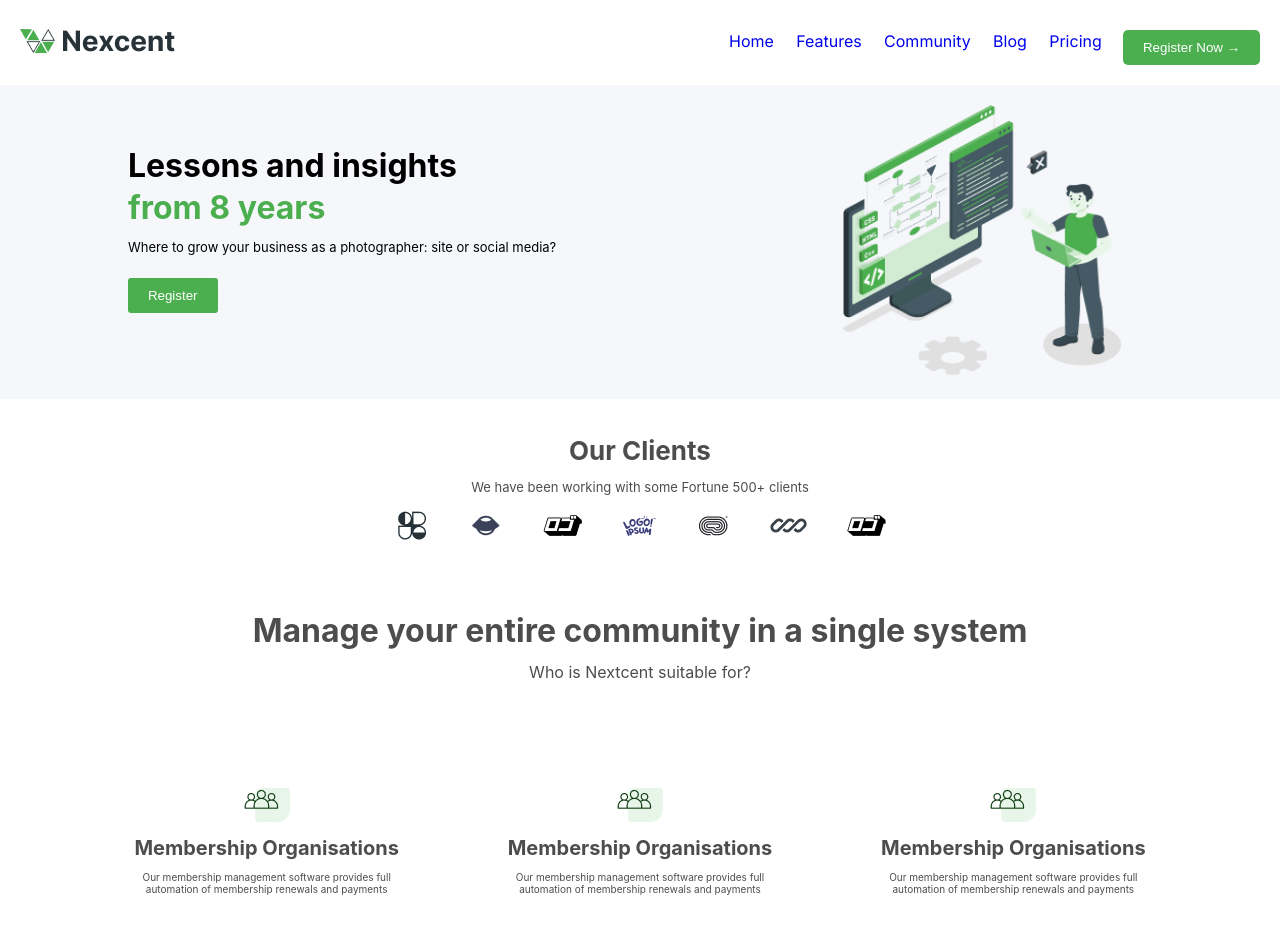
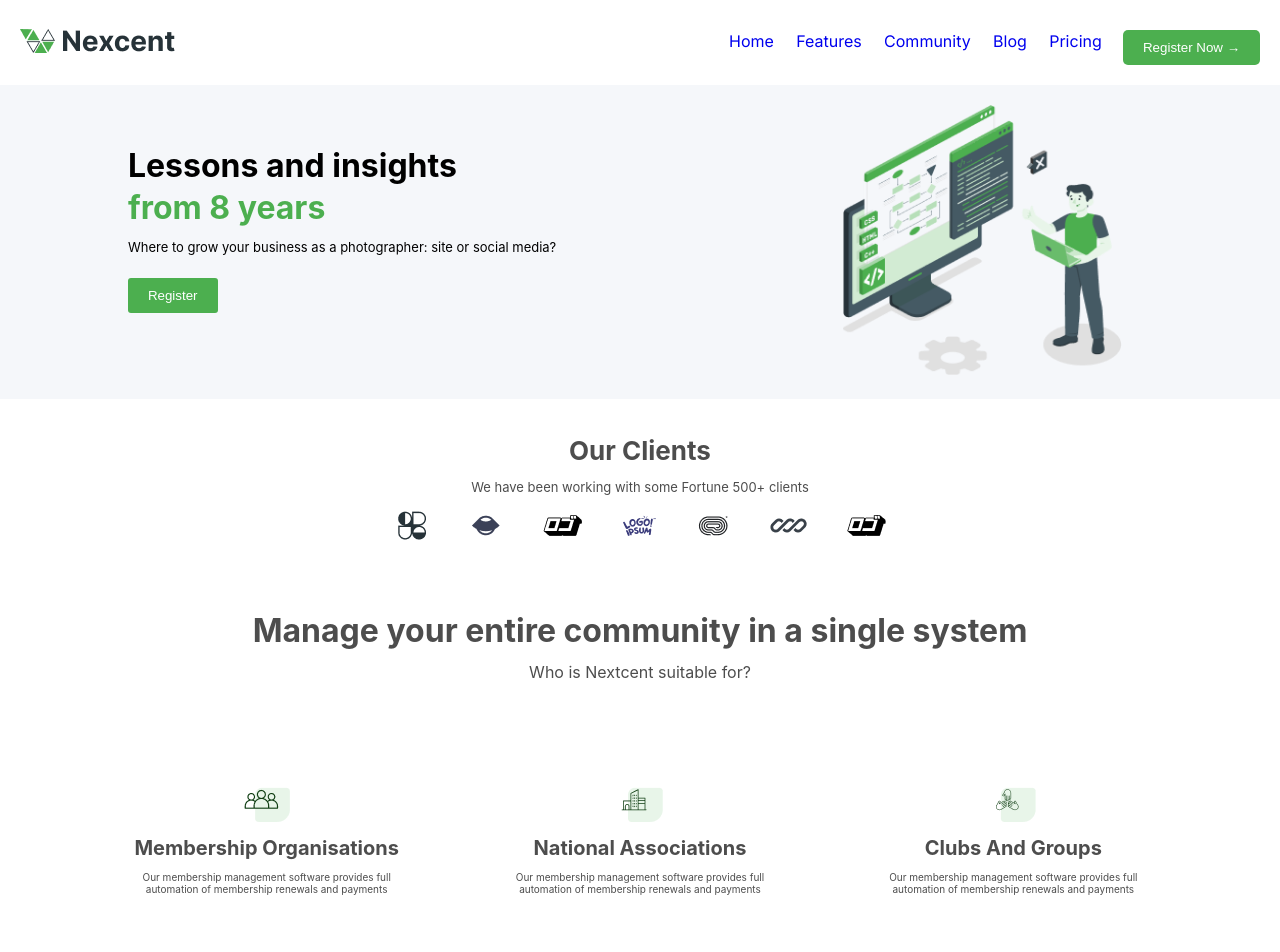
Before and after one commit to palomareynolds/agency-page, a React (Create React App) app: page / in a window 1280 px wide. Shown: the top 952 px of the page. Built offline with nearby package versions, Linux system fonts and the light colour scheme.

Commit message:
refactor: blocksText

```diff
--- a/src/components/TextBlocks/TextBlocks.js
+++ b/src/components/TextBlocks/TextBlocks.js
@@ -2,6 +2,10 @@ import React from "react";
 import "./TextBlocks.css";
 import Blocks from "./Blocks-component/Blocks";
 import icon1 from "./Blocks-component/img/Icon.png";
+import icon2 from "./Blocks-component/img/Icon (1).png";
+import icon3 from "./Blocks-component/img/Icon (2).png";
+
+
 
 function TextBlocks(props) {
     return (
@@ -17,22 +21,22 @@ function TextBlocks(props) {
                     image={icon1}
                     title="Membership Organisations"
                     text="Our membership management
-                    software provides full automation of membership
-                    renewals and payments"
+                    software provides full automation of
+                    membership renewals and payments"
                 />
                  <Blocks
-                    image={icon1}
-                    title="Membership Organisations"
+                    image={icon2}
+                    title="National Associations"
                     text="Our membership management
                     software provides full automation of membership
                     renewals and payments"
                 />
                 <Blocks
-                    image={icon1}
-                    title="Membership Organisations"
+                    image={icon3}
+                    title="Clubs And Groups"
                     text="Our membership management
-                    software provides full automation of membership
-                    renewals and payments"
+                    software provides full automation
+                    of membership renewals and payments"
                 />
 
             </div>
```
